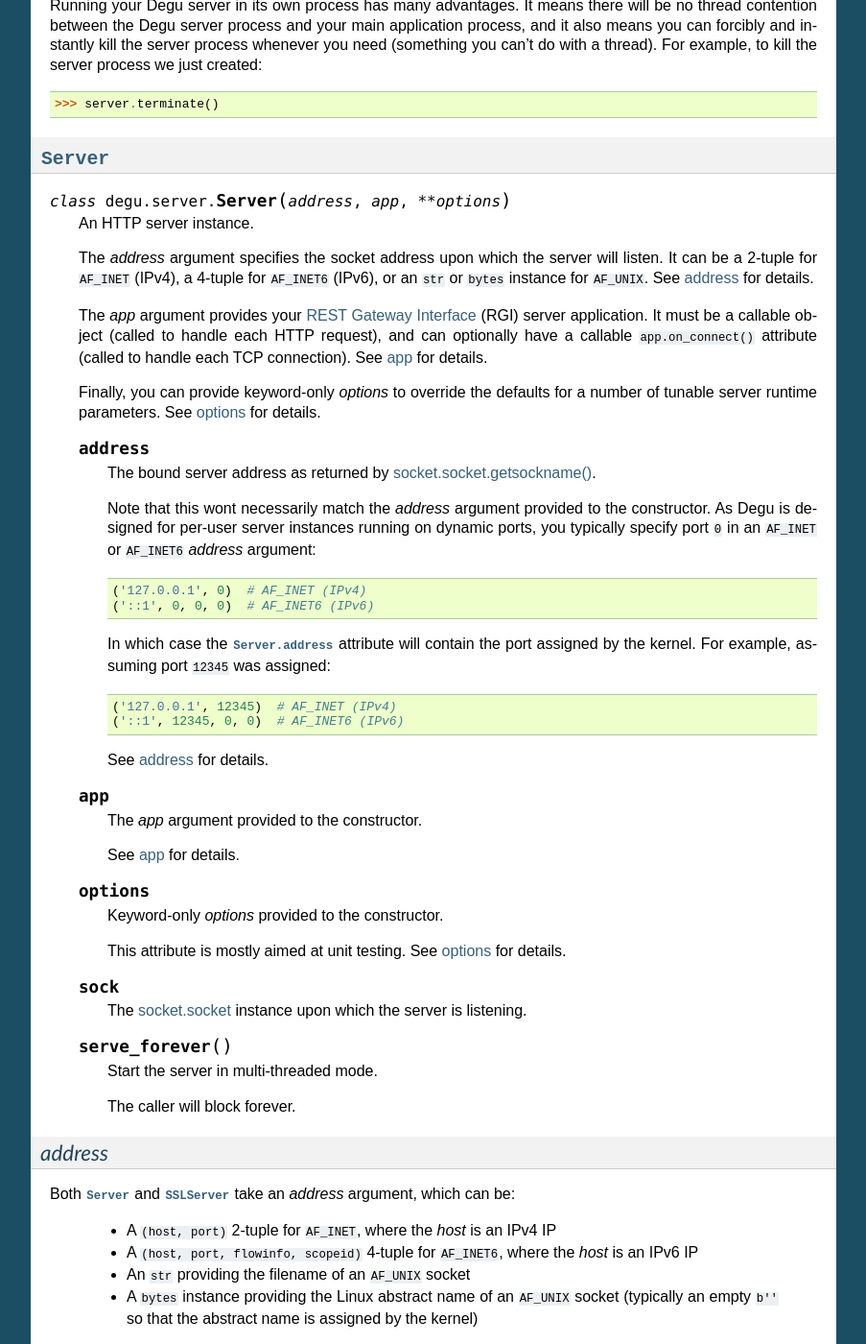
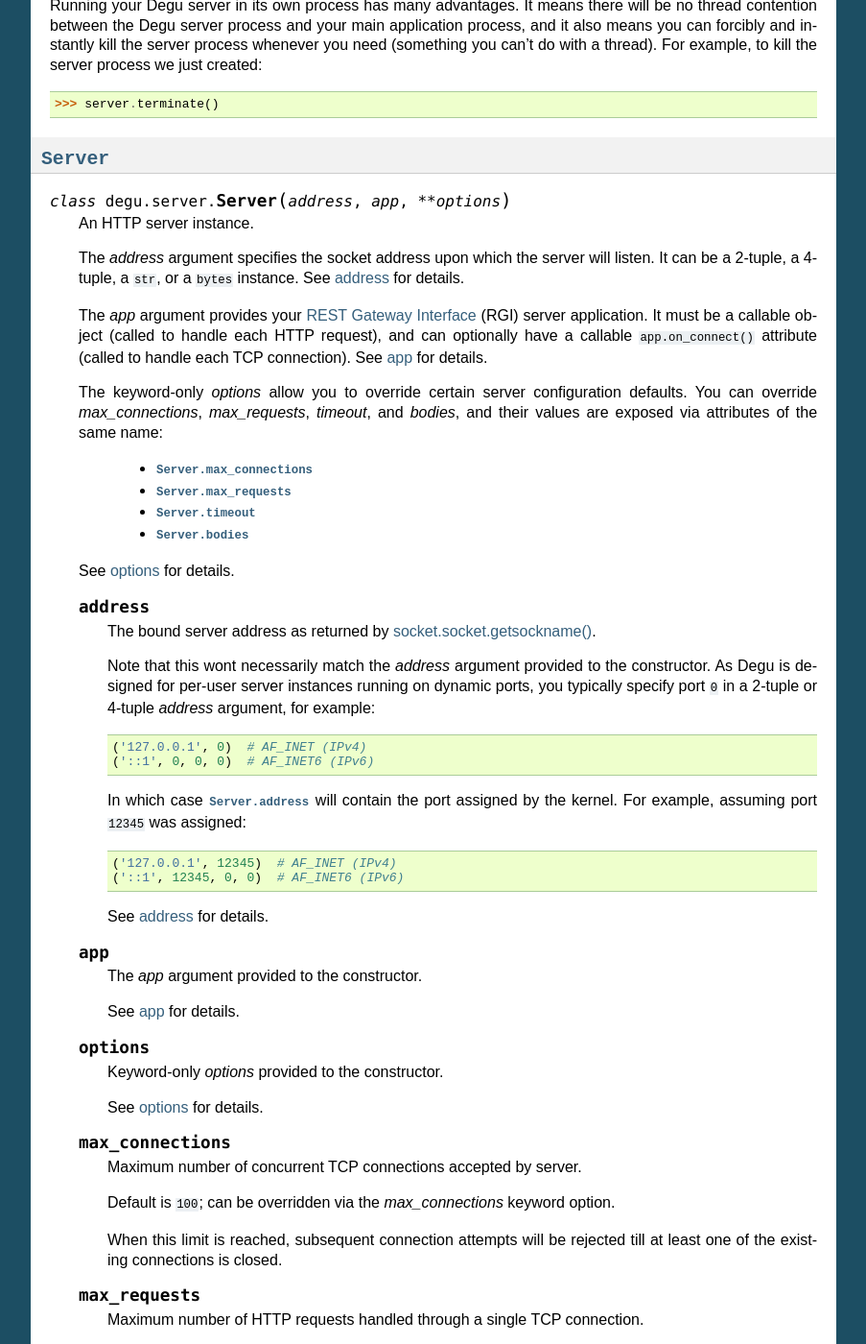
Before and after one commit to json420/degu, a Sphinx documentation site: the page built from doc/degu.server.rst, in a window 1280 px wide and 1400 px high, scrolled down 810 px. Shown: the whole window at 96% size, without its empty margins (198-1101 px from the left). Built offline with Sphinx 7.4.7, drawn with Linux system fonts in a browser that asks for light colours; some of the changed text lies outside the part shown.

Commit message:
Some doc work on server **options

```diff
--- a/doc/degu.server.rst
+++ b/doc/degu.server.rst
@@ -65,18 +65,25 @@
     An HTTP server instance.
 
     The *address* argument specifies the socket address upon which the server
-    will listen.  It can be a 2-tuple for ``AF_INET`` (IPv4), a 4-tuple for
-    ``AF_INET6`` (IPv6), or an ``str`` or ``bytes`` instance for ``AF_UNIX``.
-    See :ref:`server-address` for details.
+    will listen.  It can be a 2-tuple, a 4-tuple, a ``str``, or a ``bytes``
+    instance.  See :ref:`server-address` for details.
 
     The *app* argument provides your :doc:`rgi` (RGI) server application.  It
     must be a callable object (called to handle each HTTP request), and can
     optionally have a callable ``app.on_connect()`` attribute (called to handle
     each TCP connection).  See :ref:`server-app` for details.
 
-    Finally, you can provide keyword-only *options* to override the defaults for
-    a number of tunable server runtime parameters.  See :ref:`server-options`
-    for details.
+    The keyword-only *options* allow you to override certain server
+    configuration defaults.  You can override *max_connections*, *max_requests*,
+    *timeout*, and *bodies*, and their values are exposed via attributes of the
+    same name:
+
+        * :attr:`Server.max_connections`
+        * :attr:`Server.max_requests`
+        * :attr:`Server.timeout`
+        * :attr:`Server.bodies`
+
+    See :ref:`server-options` for details.
 
     .. attribute:: address
 
@@ -84,15 +91,14 @@
 
         Note that this wont necessarily match the *address* argument provided to
         the constructor.  As Degu is designed for per-user server instances
-        running on dynamic ports, you typically specify port ``0`` in an
-        ``AF_INET`` or ``AF_INET6`` *address* argument::
+        running on dynamic ports, you typically specify port ``0`` in a 2-tuple
+        or 4-tuple *address* argument, for example::
 
             ('127.0.0.1', 0)  # AF_INET (IPv4)
             ('::1', 0, 0, 0)  # AF_INET6 (IPv6)
 
-        In which case the :attr:`Server.address` attribute will contain the port
-        assigned by the kernel.  For example, assuming port ``12345`` was
-        assigned::
+        In which case :attr:`Server.address` will contain the port assigned by
+        the kernel.  For example, assuming port ``12345`` was assigned::
 
             ('127.0.0.1', 12345)  # AF_INET (IPv4)
             ('::1', 12345, 0, 0)  # AF_INET6 (IPv6)
@@ -109,12 +115,45 @@
 
         Keyword-only *options* provided to the constructor.
 
-        This attribute is mostly aimed at unit testing.  See
-        :ref:`server-options` for details.
+        See :ref:`server-options` for details.
 
-    .. attribute:: sock
+    .. attribute:: max_connections
 
-        The `socket.socket`_ instance upon which the server is listening.
+        Maximum number of concurrent TCP connections accepted by server.
+
+        Default is ``100``; can be overridden via the *max_connections* keyword
+        option.
+
+        When this limit is reached, subsequent connection attempts will be
+        rejected till at least one of the existing connections is closed.
+
+    .. attribute:: max_requests
+
+        Maximum number of HTTP requests handled through a single TCP connection.
+
+        Default is ``5000``; can be overridden via the *max_requests* keyword
+        option.
+
+        When this limit is reached for a specific TCP connection, the connection
+        will be unconditionally shutdown.
+
+    .. attribute:: timeout
+
+        Socket timeout in seconds.
+
+        Default is ``60`` seconds; can be overridden via the *timeout* keyword
+        option.
+
+        Among other things, this timeout controls how long the server will keep
+        a TCP connection open while waiting for the client to make an additional
+        HTTP request.
+
+    .. attribute:: bodies
+
+        A namedtuple exposing the IO abstraction API.
+
+        Default is :attr:`degu.base.bodies`; can be overridden via the *bodies*
+        keyword option.
 
     .. method:: serve_forever()
 
```
Also changed, not shown: doc/changelog.rst (+7 -0 lines), 1 other file.
